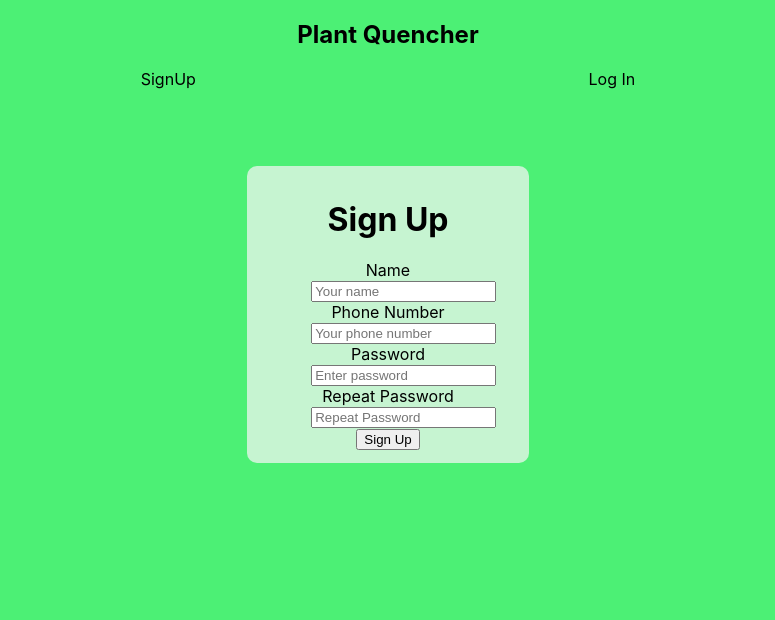
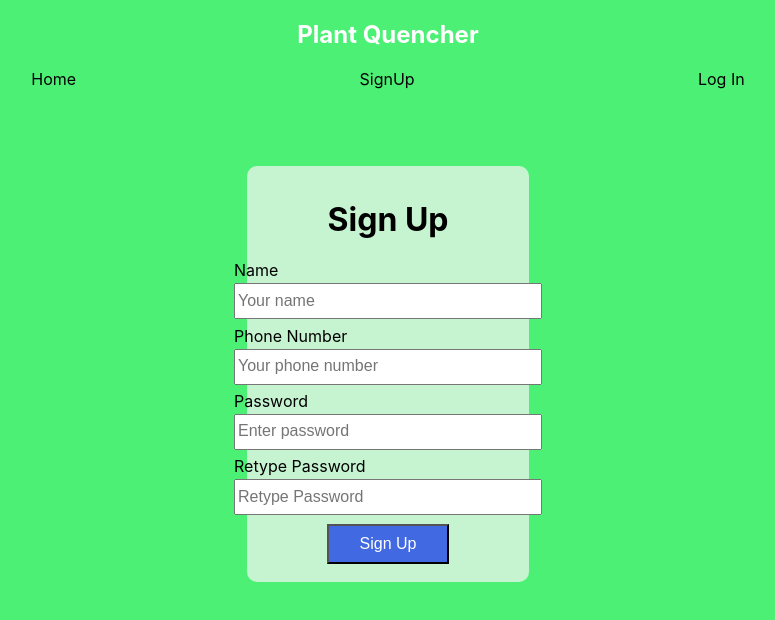
Before and after one commit to Vrndavana/Plant-Quencher, a React (Create React App) app in the folder water-plants/: page /SignUp in a window 1280 px wide. Shown: the top 620 px of the page, without its empty margins (252-1027 px from the left). Built offline with nearby package versions, Linux system fonts and the light colour scheme.

Commit message:
updated styling and added Home to nav

```diff
--- a/water-plants/src/App.css
+++ b/water-plants/src/App.css
@@ -64,3 +64,110 @@
   text-decoration: none;
   color:rgb(0, 0, 0);
 }
+
+form {
+  background-color: whitesmoke;
+  width: 100%;
+  padding-bottom: 1.7%;
+  margin-top: 2%;
+  margin-bottom: 5%;
+  border-radius: 6px;
+}
+
+label {
+  display: flex;
+  flex-direction: column;
+  align-items: flex-start;
+  margin-bottom: 4%;
+}
+
+input#name {
+  width: 300px;
+  height: 30px;
+  margin-top: 1%;
+}
+
+input#number {
+  width: 300px;
+  height: 30px;
+  margin-top: 1%;
+}
+
+input#password {
+  width: 300px!important;
+  height: 30px;
+  margin-top: 1%;
+}
+
+input#repassword {
+  width: 300px !important;
+  height: 30px;
+  margin-top: 1%;
+}
+
+button {
+  height: 40px;
+  width: 80%;
+  background-color: royalblue;
+  color: white;
+  font-size: 1rem;
+  margin-top: 2%;
+  margin-bottom: 3%;
+}
+
+p.errors {
+  color: red;
+  margin: 0;
+}
+
+ul {
+  list-style-type: none;
+  margin: 0;
+  padding: 0;
+  margin-bottom: 2%;
+}
+
+::placeholder {
+  font-size: 1rem;
+}
+
+p {
+  font-size: 0.8rem;
+  color: royalblue;
+  margin: 1%;
+}
+
+select.food-select {
+  width: 300px;
+  height: 30px;
+  font-size: 1rem;
+}
+.termsBox {
+  display: flex;
+  justify-content: center;
+  margin: 2%;
+}
+h1 {
+  color: white;
+}
+.signup {
+  color: black;
+}
+.signupLogin {
+  display: flex;
+  justify-content: space-evenly;
+}
+.login {
+  color: black;
+}
+.loginLabels {
+  display: flex;
+  flex-direction: column;
+  align-items: center;
+}
+.signupLabels {
+  display: flex;
+  flex-direction: column;
+  align-items: center;
+  box-sizing: border-box;
+}
--- a/water-plants/src/App.js
+++ b/water-plants/src/App.js
@@ -12,6 +12,7 @@ function App() {
     <nav className='navi'>
      <h1 className="PQ-header">  Plant Quencher  </h1>
       <div className="nav-links">
+          <Link className="nav-links" to="/"> Home </Link>
           <Link className="nav-links" to="/SignUp"> SignUp </Link>
           <Link className='nav-links' to="/login"> Log In</Link>
       </div>
--- a/water-plants/src/Components/SignUp.js
+++ b/water-plants/src/Components/SignUp.js
@@ -35,8 +35,8 @@ const UserForm = ({ values, errors, touched, status }) => {
           )}
         </label>
         <label htmlFor="repassword">
-          Repeat Password
-        <Field id="repassword" type="text" name="repassword" placeholder="Repeat Password" />
+          Retype Password
+        <Field id="repassword" type="text" name="repassword" placeholder="Retype Password" />
           {touched.repassword && errors.repassword && (
             <p className="errors">{errors.repassword}</p>
           )}
```
